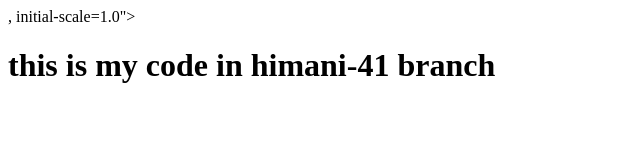
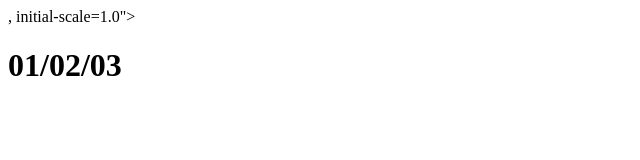
Before and after one commit to himani-13/VCSCF, a plain HTML site: page index.html in a window 1280 px wide. Shown: the whole page, without its empty margins (0-640 px from the left). Drawn offline with Linux system fonts and the light colour scheme.

Commit message:
save code

```diff
--- a/index.html
+++ b/index.html
@@ -6,6 +6,6 @@
     <title>Document</title>
 </head>
 <body>
-    <h1>this is my code in himani-41 branch </h1>
+    <h1>01/02/03 </h1>
 </body>
 </html>
```
